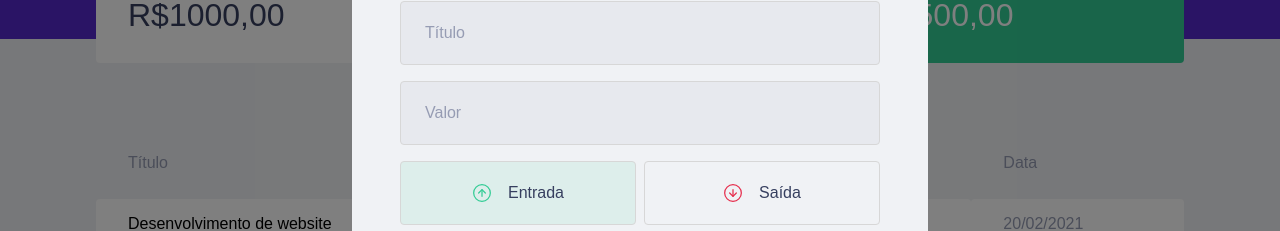
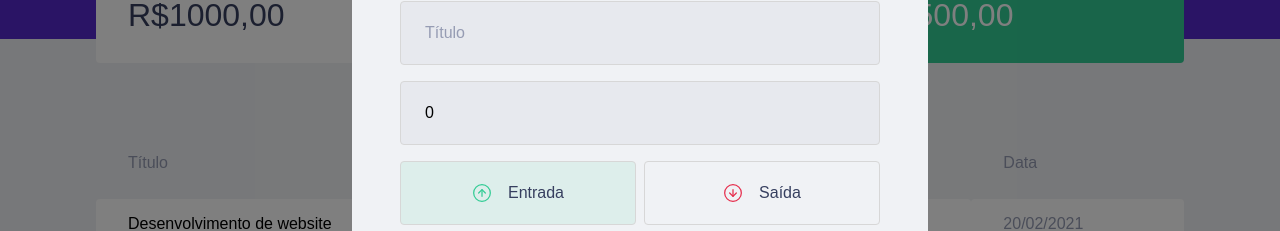
Before and after one commit to ICarlosJuniorI/Ignite-dtmoney, a React (Create React App) app: page / in a window 1280 px wide. Both pictures are taken after a click on the button "Nova transação". Shown: the part 233-464 px from the top of the page. Built offline with nearby package versions, Linux system fonts and the light colour scheme; no server answers; the HTML template or start-up script is replaced by a standard one; what miragejs would draw is missing.

Commit message:
Salvando dados do form

```diff
--- a/src/components/NewTransactionModal/index.tsx
+++ b/src/components/NewTransactionModal/index.tsx
@@ -1,4 +1,4 @@
-import { useState } from 'react';
+import { FormEvent, useState } from 'react';
 import Modal from 'react-modal';
 import closeImg from '../../assets/close.svg';
 import incomeImg from '../../assets/income.svg';
@@ -11,7 +11,21 @@
 }
 
 export function NewTransactionModal({ isOpen, onRequestClose }: NewTransactionModalProps) {
+  const [title, setTitle] = useState('');
+  const [number, setNumber] = useState(0);
+  const [category, setCategory] = useState('');
   const [type, setType] = useState('deposit');
+
+  function handleCreateNewTransaction(event: FormEvent) {
+    event.preventDefault();
+
+    console.log({
+      title,
+      number,
+      category,
+      type
+    });
+  }
 
   return (
     <Modal
@@ -28,15 +42,19 @@
         <img src={closeImg} alt="Fechar modal" />
       </button>
 
-      <Container>
+      <Container onSubmit={handleCreateNewTransaction}>
         <h2> Cadastrar transação</h2>
 
         <input
           placeholder="Título"
+          value={title}
+          onChange={event => setTitle(event.target.value)}
         />
         <input
           type="number"
           placeholder="Valor"
+          value={number}
+          onChange={event => setNumber(Number(event.target.value))}
         />
 
         <TransactionTypeContainer>
@@ -62,6 +80,8 @@
 
         <input
           placeholder="Categoria"
+          value={category}
+          onChange={event => setCategory(event.target.value)}
         />
         <button type="submit">
           Cadastrar
```
